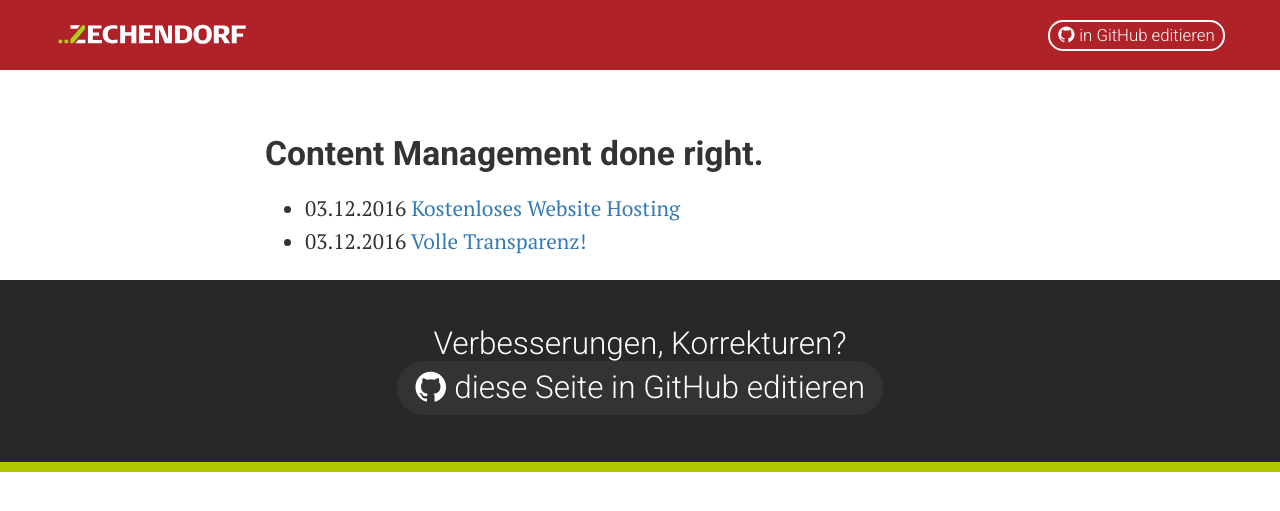
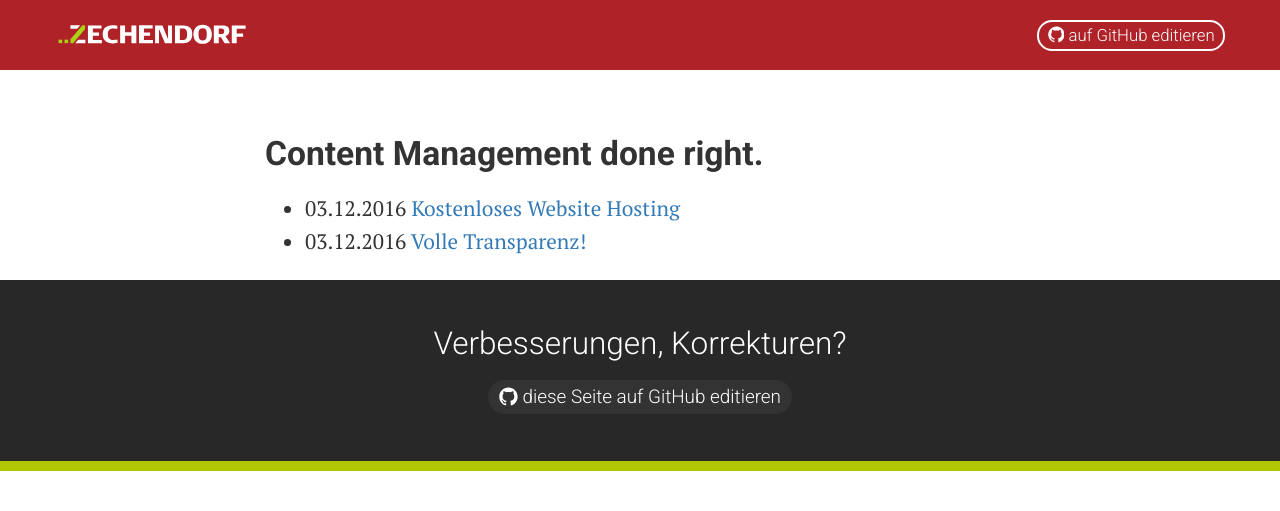
Before and after one commit to zechendorf/zechendorf.github.io, a Jekyll site: the page built from index.html, in a window 1280 px wide. Shown: the top 511 px of the page. Built offline with Jekyll 4.4.1, drawn with Linux system fonts in a browser that asks for light colours.

Commit message:
bottom github button

```diff
--- a/_includes/head.html
+++ b/_includes/head.html
@@ -91,6 +91,12 @@
 			font-size: 1.5em;
 			padding: 1.5em 0;
 		}
+
+		.call-to-action .githubEdit{
+			font-size: .6em;
+			margin-top: 1em;
+		}
+
 		.align-center{text-align: center;}
 		.align-right{text-align: right;}
 		.align-left{text-align: left;}
@@ -128,7 +134,7 @@
 			background: #fff;
 			border: 2px solid #fff;
 		}
-		header a.btn:hover svg path{ fill: #333;}
+		header a.btn:hover svg path,header a.btn:focus svg path{ fill: #333;}
 		header a.btn{
 			color: #fff;
 			background: none;
@@ -142,7 +148,8 @@
 		}
 		header.scrolled a.btn svg path{ fill: #868484;}
 
-		header.scrolled a.btn:hover{
+		header.scrolled a.btn:hover,
+		header.scrolled a.btn:focus{
 			color: #fff;
 			border-color: #868484;
 			background: #868484;
@@ -160,6 +167,8 @@
 			header .logo{
 				text-align: center;
 				float: none;
+				width: 195px;
+				margin: auto;
 			}
 			header .githubEdit{
 				display: none;
--- a/_includes/header.html
+++ b/_includes/header.html
@@ -1,7 +1,7 @@
 <header>
 	<div class="container">
 	<div class="logo">
-		<a href="/">
+		<a href="{{ site.url }}/">
 	<svg
    xmlns:dc="http://purl.org/dc/elements/1.1/"
    xmlns:cc="http://creativecommons.org/ns#"
@@ -232,6 +232,6 @@
          inkscape:connector-curvature="0" /></g></g></svg>
     </a>
     </div>
-    <div class="githubEdit"><a href="https://github.com/zechendorf/zechendorf.github.io/edit/master/{{ page.path }}" class="btn" ><svg viewBox="0 0 16 16"><path fill="#ffffff" d="M7.999,0.431c-4.285,0-7.76,3.474-7.76,7.761 c0,3.428,2.223,6.337,5.307,7.363c0.388,0.071,0.53-0.168,0.53-0.374c0-0.184-0.007-0.672-0.01-1.32 c-2.159,0.469-2.614-1.04-2.614-1.04c-0.353-0.896-0.862-1.135-0.862-1.135c-0.705-0.481,0.053-0.472,0.053-0.472 c0.779,0.055,1.189,0.8,1.189,0.8c0.692,1.186,1.816,0.843,2.258,0.645c0.071-0.502,0.271-0.843,0.493-1.037 C4.86,11.425,3.049,10.76,3.049,7.786c0-0.847,0.302-1.54,0.799-2.082C3.768,5.507,3.501,4.718,3.924,3.65 c0,0,0.652-0.209,2.134,0.796C6.677,4.273,7.34,4.187,8,4.184c0.659,0.003,1.323,0.089,1.943,0.261 c1.482-1.004,2.132-0.796,2.132-0.796c0.423,1.068,0.157,1.857,0.077,2.054c0.497,0.542,0.798,1.235,0.798,2.082 c0,2.981-1.814,3.637-3.543,3.829c0.279,0.24,0.527,0.713,0.527,1.437c0,1.037-0.01,1.874-0.01,2.129 c0,0.208,0.14,0.449,0.534,0.373c3.081-1.028,5.302-3.935,5.302-7.362C15.76,3.906,12.285,0.431,7.999,0.431z"/></svg> in GitHub editieren</a></div>
+    <div class="githubEdit"><a href="https://github.com/zechendorf/zechendorf.github.io/edit/master/{{ page.path }}" class="btn" ><svg viewBox="0 0 16 16"><path fill="#ffffff" d="M7.999,0.431c-4.285,0-7.76,3.474-7.76,7.761 c0,3.428,2.223,6.337,5.307,7.363c0.388,0.071,0.53-0.168,0.53-0.374c0-0.184-0.007-0.672-0.01-1.32 c-2.159,0.469-2.614-1.04-2.614-1.04c-0.353-0.896-0.862-1.135-0.862-1.135c-0.705-0.481,0.053-0.472,0.053-0.472 c0.779,0.055,1.189,0.8,1.189,0.8c0.692,1.186,1.816,0.843,2.258,0.645c0.071-0.502,0.271-0.843,0.493-1.037 C4.86,11.425,3.049,10.76,3.049,7.786c0-0.847,0.302-1.54,0.799-2.082C3.768,5.507,3.501,4.718,3.924,3.65 c0,0,0.652-0.209,2.134,0.796C6.677,4.273,7.34,4.187,8,4.184c0.659,0.003,1.323,0.089,1.943,0.261 c1.482-1.004,2.132-0.796,2.132-0.796c0.423,1.068,0.157,1.857,0.077,2.054c0.497,0.542,0.798,1.235,0.798,2.082 c0,2.981-1.814,3.637-3.543,3.829c0.279,0.24,0.527,0.713,0.527,1.437c0,1.037-0.01,1.874-0.01,2.129 c0,0.208,0.14,0.449,0.534,0.373c3.081-1.028,5.302-3.935,5.302-7.362C15.76,3.906,12.285,0.431,7.999,0.431z"/></svg> auf GitHub editieren</a></div>
 	</div>
 </header>
--- a/_layouts/default.html
+++ b/_layouts/default.html
@@ -14,11 +14,11 @@
 			<div class="container">
 				<div class="call-to-action-content align-center">
 					<div class="row">
-						<div class="col-xs-12 col-sm-8">
+						<div>
 							Verbesserungen, Korrekturen?
 						</div>
-						<div class="col-xs-12 col-sm-4">
-							<a href="https://github.com/zechendorf/zechendorf.github.io/edit/master/{{ page.path }}" class="btn" ><svg viewBox="0 0 16 16" ><path fill="#ffffff" d="M7.999,0.431c-4.285,0-7.76,3.474-7.76,7.761 c0,3.428,2.223,6.337,5.307,7.363c0.388,0.071,0.53-0.168,0.53-0.374c0-0.184-0.007-0.672-0.01-1.32 c-2.159,0.469-2.614-1.04-2.614-1.04c-0.353-0.896-0.862-1.135-0.862-1.135c-0.705-0.481,0.053-0.472,0.053-0.472 c0.779,0.055,1.189,0.8,1.189,0.8c0.692,1.186,1.816,0.843,2.258,0.645c0.071-0.502,0.271-0.843,0.493-1.037 C4.86,11.425,3.049,10.76,3.049,7.786c0-0.847,0.302-1.54,0.799-2.082C3.768,5.507,3.501,4.718,3.924,3.65 c0,0,0.652-0.209,2.134,0.796C6.677,4.273,7.34,4.187,8,4.184c0.659,0.003,1.323,0.089,1.943,0.261 c1.482-1.004,2.132-0.796,2.132-0.796c0.423,1.068,0.157,1.857,0.077,2.054c0.497,0.542,0.798,1.235,0.798,2.082 c0,2.981-1.814,3.637-3.543,3.829c0.279,0.24,0.527,0.713,0.527,1.437c0,1.037-0.01,1.874-0.01,2.129 c0,0.208,0.14,0.449,0.534,0.373c3.081-1.028,5.302-3.935,5.302-7.362C15.76,3.906,12.285,0.431,7.999,0.431z"/></svg> diese Seite in GitHub editieren</a>
+						<div class="githubEdit">
+							<a href="https://github.com/zechendorf/zechendorf.github.io/edit/master/{{ page.path }}" class="btn" ><svg viewBox="0 0 16 16" ><path fill="#ffffff" d="M7.999,0.431c-4.285,0-7.76,3.474-7.76,7.761 c0,3.428,2.223,6.337,5.307,7.363c0.388,0.071,0.53-0.168,0.53-0.374c0-0.184-0.007-0.672-0.01-1.32 c-2.159,0.469-2.614-1.04-2.614-1.04c-0.353-0.896-0.862-1.135-0.862-1.135c-0.705-0.481,0.053-0.472,0.053-0.472 c0.779,0.055,1.189,0.8,1.189,0.8c0.692,1.186,1.816,0.843,2.258,0.645c0.071-0.502,0.271-0.843,0.493-1.037 C4.86,11.425,3.049,10.76,3.049,7.786c0-0.847,0.302-1.54,0.799-2.082C3.768,5.507,3.501,4.718,3.924,3.65 c0,0,0.652-0.209,2.134,0.796C6.677,4.273,7.34,4.187,8,4.184c0.659,0.003,1.323,0.089,1.943,0.261 c1.482-1.004,2.132-0.796,2.132-0.796c0.423,1.068,0.157,1.857,0.077,2.054c0.497,0.542,0.798,1.235,0.798,2.082 c0,2.981-1.814,3.637-3.543,3.829c0.279,0.24,0.527,0.713,0.527,1.437c0,1.037-0.01,1.874-0.01,2.129 c0,0.208,0.14,0.449,0.534,0.373c3.081-1.028,5.302-3.935,5.302-7.362C15.76,3.906,12.285,0.431,7.999,0.431z"/></svg> diese Seite auf GitHub editieren</a>
 						</div>
 					</div>
 				</div>
```
